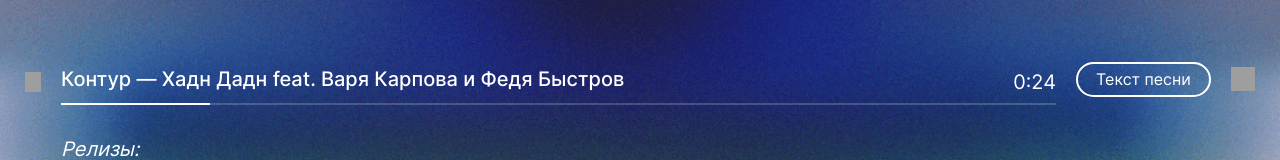
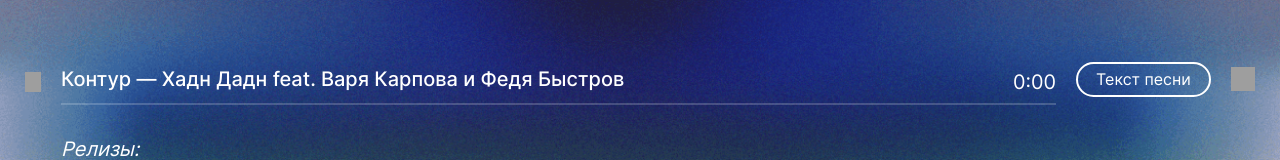
Before and after one commit to sudo-mode/turbina, a React (Create React App) app: page / in a window 1280 px wide. Shown: the part 520-680 px from the top of the page. Built offline with nearby package versions, Linux system fonts and the light colour scheme; grey boxes are pictures that could not be loaded.

Commit message:
feat: add audioplayer

```diff
--- a/src/components/Player/PlayerController.css
+++ b/src/components/Player/PlayerController.css
@@ -52,21 +52,6 @@
   font-weight: 500;
 }
 
-.player__timeline {
-  grid-area: line;
-  position: relative;
-  width: 100%;
-  height: 2px;
-  background-color: #ffffff30;
-}
-
-.player__progress {
-  position: absolute;
-  width: 15%;
-  height: 100%;
-  background-color: #ffffff;
-}
-
 .player__timer {
   grid-area: timer;
   font-weight: 400;
@@ -100,8 +85,4 @@
     height: 16px;
     background-size: contain;
   }
-
-  .player__timeline {
-    height: 3px;
-  }
 }
--- a/src/components/Player/PlayerController.js
+++ b/src/components/Player/PlayerController.js
@@ -1,14 +1,17 @@
 import { useState, useEffect, useRef } from 'react';
 import './PlayerController.css';
+import useAudioPlayer from '../../hooks/useAudioPlayer';
+import PlayerTimeline from './PlayerTimeline';
 import playBtn from '../../images/play-icon.svg';
 import pauseBtn from '../../images/pause-icon.svg';
-import PlayerTrack from './PlayerTrack';
+import PlayerTimer from './PlayerTimer';
+// import PlayerTrack from './PlayerTrack';
 
 function PlayerController ({ track }) {
-  const [isPlaying, setPlayingState] = useState(false);
+  // const [isPlaying, setPlaying] = useState(false);
 
   const handlePlayClick = () => {
-    setPlayingState(!isPlaying);
+    setPlaying(!isPlaying);
   }
 
   // TODO -- можно КАК-ТО использовать для паузы в бегущей строке
@@ -80,18 +83,23 @@ function PlayerController ({ track }) {
   // const audio = new Audio(track.link);
 
   // console.dir(audio);
-  const timeline = useRef();
-  // console.log(timeline.current);
+  // const playerRef = useRef();
+  // // console.log(timeline.current);
+
+  const { curTime, duration, isPlaying, setPlaying, setClickedTime } = useAudioPlayer();
 
   return (
     <div className="player__controller">
+      <audio id="audio">
+        <source src={track.link} />
+      </audio>
       <button
         className="player__control-btn"
         type="button"
         onClick={handlePlayClick}
         style={{ backgroundImage: `url(${isPlaying ? pauseBtn : playBtn})` }}
       />
-      <div  className="player__song-container">
+      <div className="player__song-container">
         <p
           className="player__song"
           ref={trackRef}
@@ -99,14 +107,13 @@ function PlayerController ({ track }) {
           {`${track.trackName} — ${track.group} feat. ${track.author}`}
         </p>
       </div>
-      <span className="player__timer">
-        0:24
-      </span>
-      <div className="player__timeline" ref={timeline}>
-        <div className="player__progress" />
-      </div>
+      <PlayerTimer curTime={curTime} />
+      <PlayerTimeline
+        curTime={curTime}
+        duration={duration}
+        onTimeUpdate={(time) => setClickedTime(time)}
+      />
     </div>
-
   )
 }
 
--- /dev/null
+++ b/src/components/Player/PlayerTimeline.css
@@ -0,0 +1,22 @@
+.player__timeline {
+  grid-area: line;
+  position: relative;
+  width: 100%;
+  height: 2px;
+  background-color: #ffffff30;
+}
+
+.player__progress {
+  position: absolute;
+  top: 0;
+  left: 0;
+  /* width: 15%; */
+  height: 100%;
+  background-color: #ffffff;
+}
+
+@media screen and (max-width: 480px) {
+  .player__timeline {
+    height: 3px;
+  }
+}
--- /dev/null
+++ b/src/components/Player/PlayerTimeline.js
@@ -0,0 +1,19 @@
+import './PlayerTimeline.css';
+
+function PlayerTimeline ({ duration, curTime, onTimeUpdate }) {
+  const curPercentage = (curTime / duration) * 100;
+
+  // TODO -- дописать логику установки текущего времени
+  // в соответствии с положением бегунка
+
+  return (
+    <div className="player__timeline">
+      <div
+        className="player__progress"
+        style={{ width: `${curPercentage}%` }}
+      />
+    </div>
+  )
+}
+
+export default PlayerTimeline;
--- /dev/null
+++ b/src/components/Player/PlayerTimer.js
@@ -0,0 +1,22 @@
+import './PlayerTimer.css';
+
+function PlayerTimer ({ curTime }) {
+  const formatDuration = (duration) => {
+    let minutes = Math.floor(duration/60);
+    let seconds = Math.floor(duration % 60);
+    // TODO -- уточнить по максимальной длительности треков и форматированию времени
+    // if (minutes < 10) {minutes = '0'+minutes;}
+    if (seconds < 10) {seconds = '0'+seconds;}
+    return `${minutes}:${seconds}`;
+  }
+
+
+
+  return (
+    <span className="player__timer">
+      {formatDuration(curTime)}
+    </span>
+  )
+}
+
+export default PlayerTimer;
--- /dev/null
+++ b/src/hooks/useAudioPlayer.js
@@ -0,0 +1,49 @@
+import { useState, useEffect } from 'react';
+
+function useAudioPlayer() {
+  const [duration, setDuration] = useState();
+  const [curTime, setCurTime] = useState(0);
+  const [isPlaying, setPlaying] = useState(false);
+  const [clickedTime, setClickedTime] = useState();
+
+  useEffect(() => {
+    const audio = document.getElementById('audio');
+    console.log(audio)
+    // state setters wrappers
+    const setAudioData = () => {
+      setDuration(audio.duration);
+      setCurTime(audio.currentTime);
+    }
+
+    const setAudioTime = () => setCurTime(audio.currentTime);
+
+    // DOM listeners: update React state on DOM events
+    audio.addEventListener('loadeddata', setAudioData);
+
+    audio.addEventListener('timeupdate', setAudioTime);
+
+    // React state listeners: update DOM on React state changes
+    isPlaying ? audio.play() : audio.pause();
+
+    if (clickedTime && clickedTime !== curTime) {
+      audio.currentTime = clickedTime;
+      setClickedTime(null);
+    }
+
+    // effect cleanup
+    return () => {
+      audio.removeEventListener('loadeddata', setAudioData);
+      audio.removeEventListener('timeupdate', setAudioTime);
+    }
+  });
+
+  return {
+    curTime,
+    duration,
+    isPlaying,
+    setPlaying,
+    setClickedTime
+  }
+}
+
+export default useAudioPlayer;
```
Also changed, not shown: src/components/Player/PlayerTimer.css (added).
